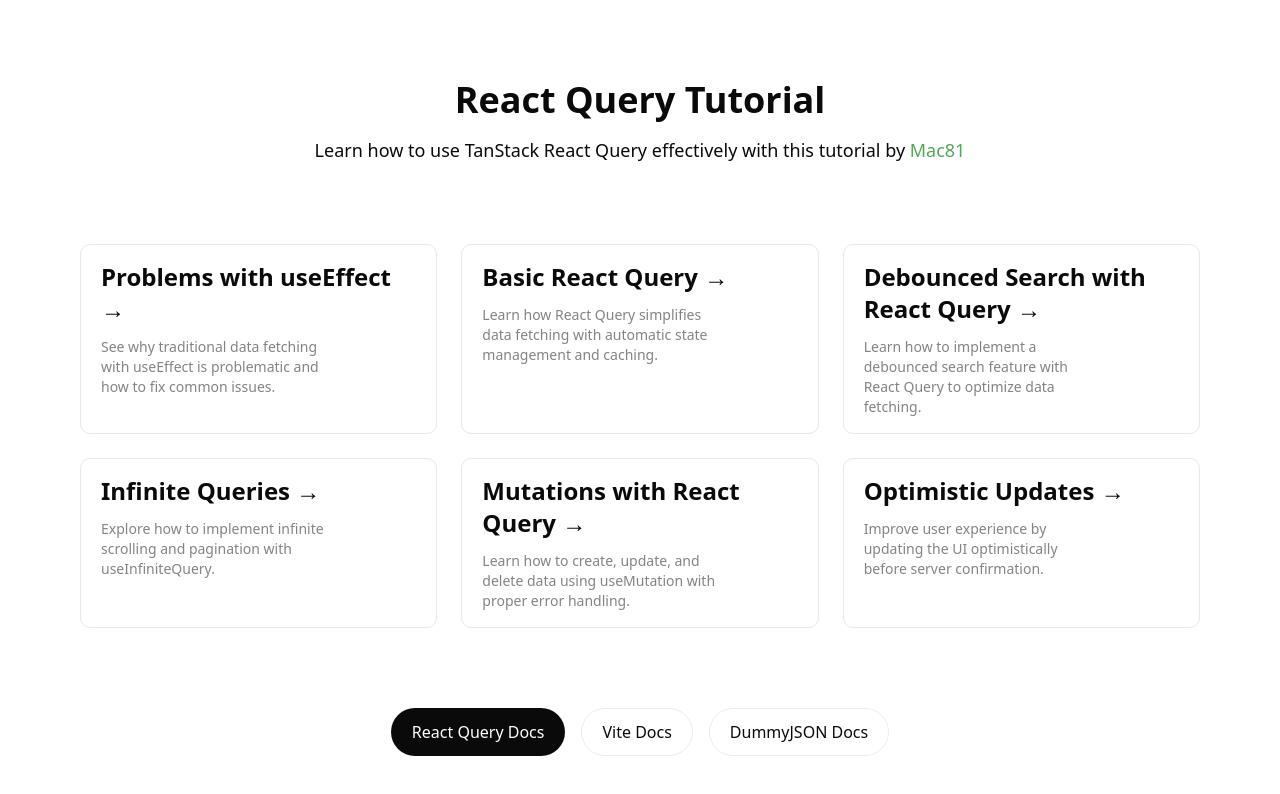
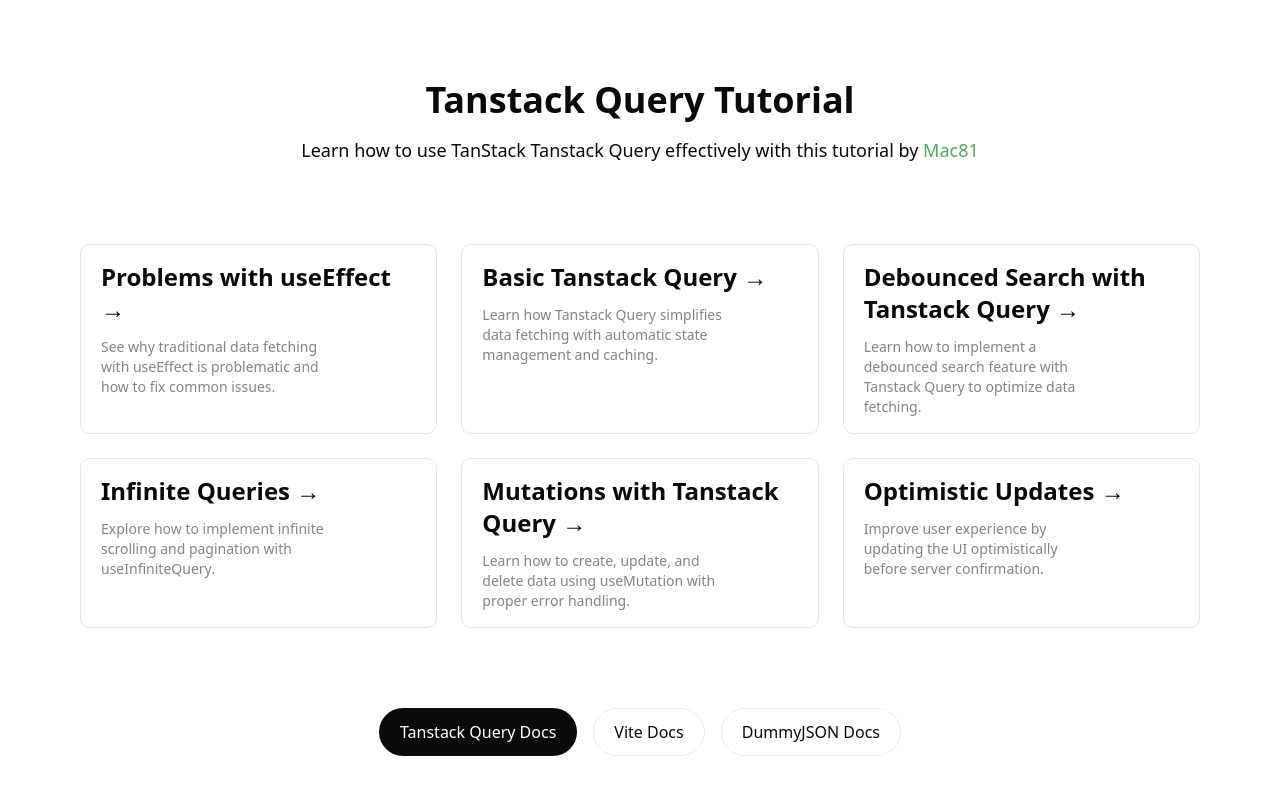
Before and after one commit to mac81/tanstack, a React (Vite) app in the folder client/: page / in a window 1280 px wide. Shown: the top 794 px of the page. Built offline with nearby package versions, Linux system fonts and the light colour scheme.

Commit message:
Update naming

```diff
--- a/client/src/routes/basic-query.tsx
+++ b/client/src/routes/basic-query.tsx
@@ -15,10 +15,12 @@
     <div className="max-w-4xl mx-auto p-6">
       <BackButton />
       <div className="mb-6">
-        <h1 className="text-3xl font-bold mb-4">Basic React Query Example</h1>
+        <h1 className="text-3xl font-bold mb-4">
+          Basic Tanstack Query Example
+        </h1>
         <p className="mb-4">
-          This example shows how React Query simplifies data fetching compared
-          to using useEffect.
+          This example shows how Tanstack Query simplifies data fetching
+          compared to using useEffect.
         </p>
       </div>
 
@@ -53,14 +55,14 @@
 
         <div className="border rounded-lg overflow-hidden shadow-sm">
           <div className="bg-green-100 p-3 font-medium border-b">
-            React Query Example
+            Tanstack Query Example
           </div>
           <FetchWithReactQuery category={category} />
         </div>
       </div>
 
       <div className="mt-8 space-y-4 bg-gray-50 p-6 rounded-lg">
-        <h2 className="text-2xl font-bold">Key Benefits of React Query</h2>
+        <h2 className="text-2xl font-bold">Key Benefits of Tanstack Query</h2>
         <ul className="list-disc pl-5 space-y-2">
           <li>No need to manage loading, error, or data states manually</li>
           <li>Automatic request cancellation on component unmount</li>
--- a/client/src/routes/debounced-search.tsx
+++ b/client/src/routes/debounced-search.tsx
@@ -11,18 +11,18 @@
     <div className="max-w-4xl mx-auto p-6">
       <BackButton />
       <h1 className="text-3xl font-bold mb-6">
-        Debounced Search with React Query
+        Debounced Search with Tanstack Query
       </h1>
 
       <div className="mb-8">
         <p className="mb-4">
-          This example demonstrates how to use React Query with debounced input
-          to search for products across all categories. The search input is
-          debounced to prevent excessive API calls while typing.
+          This example demonstrates how to use Tanstack Query with debounced
+          input to search for products across all categories. The search input
+          is debounced to prevent excessive API calls while typing.
         </p>
 
         <p className="mb-4">
-          React Query automatically manages the loading and error states, and
+          Tanstack Query automatically manages the loading and error states, and
           caches the results for each search term to avoid unnecessary requests.
         </p>
       </div>
--- a/client/src/routes/index.tsx
+++ b/client/src/routes/index.tsx
@@ -9,10 +9,10 @@
   return (
     <div className="max-w-7xl mx-auto grid grid-rows-[auto_1fr_auto] items-center min-h-screen p-8 pb-20 gap-8 sm:p-20 font-[family-name:var(--font-geist-sans)]">
       <header className="flex flex-col items-center mb-12">
-        <h1 className="text-4xl font-bold mb-4">React Query Tutorial</h1>
+        <h1 className="text-4xl font-bold mb-4">Tanstack Query Tutorial</h1>
         <p className="text-lg text-center max-w-3xl">
-          Learn how to use TanStack React Query effectively with this tutorial
-          by{" "}
+          Learn how to use TanStack Tanstack Query effectively with this
+          tutorial by{" "}
           <a
             href="https://github.com/mac81"
             className="text-[#4daa57]"
@@ -31,14 +31,14 @@
         />
 
         <NavigationCard
-          title="Basic React Query"
-          description="Learn how React Query simplifies data fetching with automatic state management and caching."
+          title="Basic Tanstack Query"
+          description="Learn how Tanstack Query simplifies data fetching with automatic state management and caching."
           href="/basic-query"
         />
 
         <NavigationCard
-          title="Debounced Search with React Query"
-          description="Learn how to implement a debounced search feature with React Query to optimize data fetching."
+          title="Debounced Search with Tanstack Query"
+          description="Learn how to implement a debounced search feature with Tanstack Query to optimize data fetching."
           href="/debounced-search"
         />
 
@@ -49,7 +49,7 @@
         />
 
         <NavigationCard
-          title="Mutations with React Query"
+          title="Mutations with Tanstack Query"
           description="Learn how to create, update, and delete data using useMutation with proper error handling."
           href="/infinite-query"
         />
@@ -69,7 +69,7 @@
             target="_blank"
             rel="noopener noreferrer"
           >
-            React Query Docs
+            Tanstack Query Docs
           </a>
           <a
             className="rounded-full border border-solid border-black/[.08] dark:border-white/[.145] transition-colors flex items-center justify-center hover:bg-[#f2f2f2] dark:hover:bg-[#1a1a1a] hover:border-transparent font-medium text-sm sm:text-base h-10 sm:h-12 px-4 sm:px-5 w-full sm:w-auto"
--- a/client/src/routes/infinite-query.tsx
+++ b/client/src/routes/infinite-query.tsx
@@ -12,11 +12,11 @@
       <BackButton />
       <div className="mb-6">
         <h1 className="text-3xl font-bold mb-4">
-          Infinite Queries with React Query
+          Infinite Queries with Tanstack Query
         </h1>
         <p className="mb-4">
-          This example demonstrates how to implement infinite loading with React
-          Query&apos;s
+          This example demonstrates how to implement infinite loading with
+          Tanstack Query&apos;s
           <code className="bg-gray-100 px-1 rounded">
             useInfiniteQuery
           </code>{" "}
```
